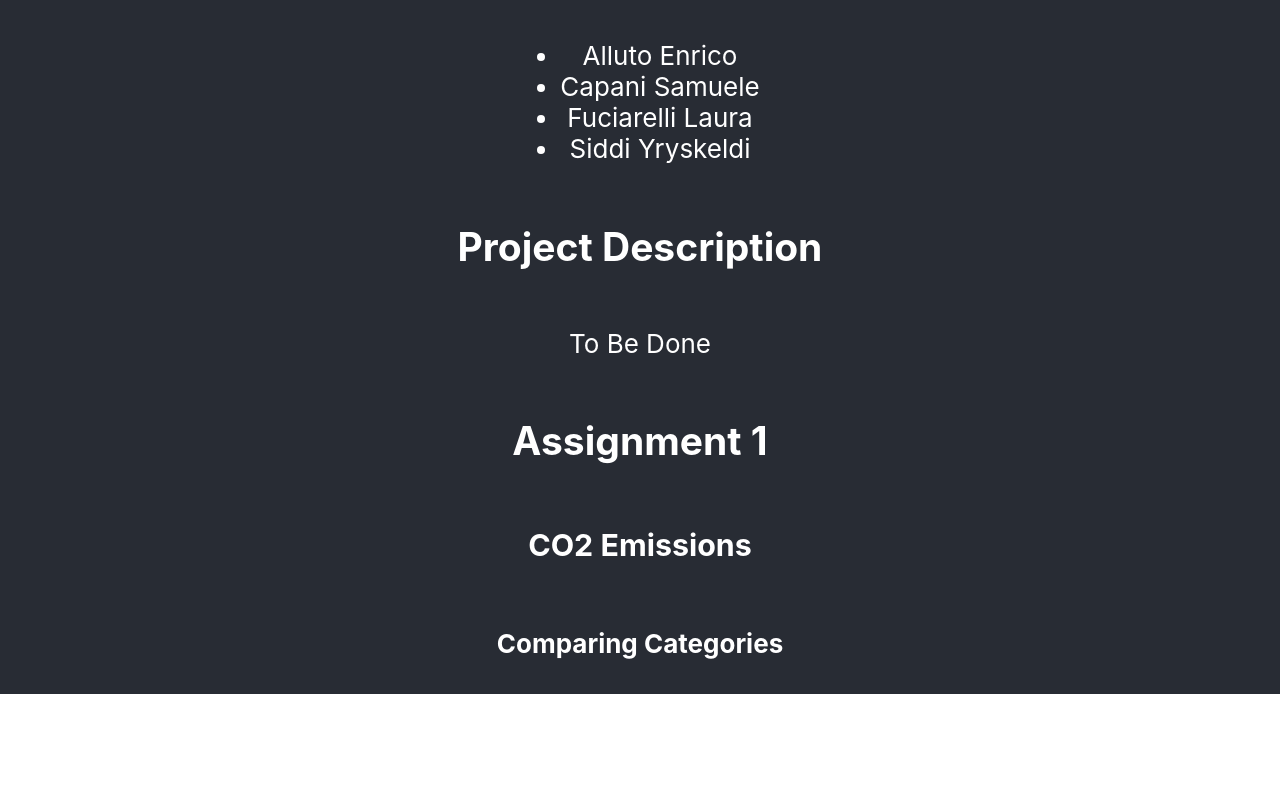
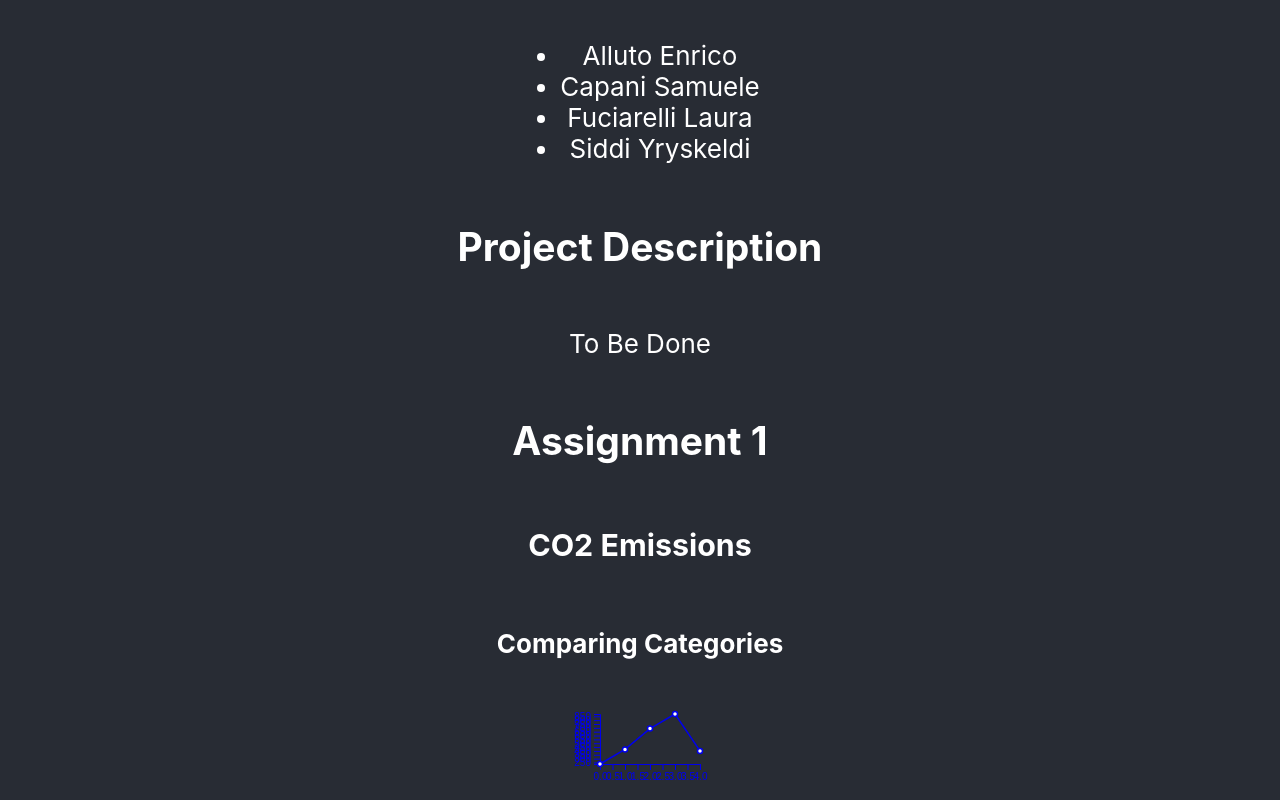
Before and after one commit to Sasmukni/GoodSoupDataVis, a React (Create React App) app: page / in a window 1280 px wide. Shown: the part 347-1147 px from the top of the page. Before the commit the page ends 1041 px from the top, so only its background shows below. Built offline with nearby package versions, Linux system fonts and the light colour scheme.

Commit message:
Barplot?

```diff
--- a/package.json
+++ b/package.json
@@ -6,6 +6,7 @@
     "@testing-library/jest-dom": "^5.17.0",
     "@testing-library/react": "^13.4.0",
     "@testing-library/user-event": "^13.5.0",
+    "d3": "^7.9.0",
     "react": "^18.3.1",
     "react-dom": "^18.3.1",
     "react-router-dom": "^6.27.0",
--- a/src/App.js
+++ b/src/App.js
@@ -1,6 +1,7 @@
 import './App.css';
 import { Routes, Route} from "react-router-dom";
 import Home from "./routes/home";
+import CO2Emissions from "./routes/C02Emissions";
 import Navbar from './navbar';
 
 function App() {
@@ -9,6 +10,7 @@ function App() {
     <Navbar />
       <Routes>
         <Route path="/" element={<Home />} />
+        <Route path="/emissions" element={<CO2Emissions />} />
       </Routes>
     </>
   );
--- /dev/null
+++ b/src/BarPlot.js
@@ -0,0 +1,30 @@
+import * as d3 from "d3";
+import {useRef, useEffect} from "react";
+
+export default function BarPlot({
+  data = [{country:"Saudi Arabia", emissions:230},{country:"Saudi Arabia", emissions:230},{country:"Saudi Arabia", emissions:230},{country:"Saudi Arabia", emissions:230},{country:"Saudi Arabia", emissions:230}],
+  width = 640,
+  height = 400,
+  marginTop = 20,
+  marginRight = 20,
+  marginBottom = 30,
+  marginLeft = 40
+}) {
+  const gx = useRef();
+  const gy = useRef();
+  const x = d3.scaleBand(data.map(d=>d.country),[ marginTop,height - marginBottom]);
+  const y = d3.scaleLinear(d3.extent(data.map(d=>d.emissions)), [width - marginLeft, marginRight]);
+  const line = d3.line((d, i) => x(i), y);
+  useEffect(() => void d3.select(gx.current).call(d3.axisTop(x)), [gx, x]);
+  useEffect(() => void d3.select(gy.current).call(d3.axisLeft(y)), [gy, y]);
+  return (
+    <svg width={width} height={height}>
+      <g ref={gx} transform={`translate(0,${height - marginBottom})`} />
+      <g ref={gy} transform={`translate(${marginLeft},0)`} />
+      <path fill="none" stroke="currentColor" strokeWidth="1.5" d={line(data)} />
+      <g fill="white" stroke="currentColor" strokeWidth="1.5">
+        {data.map((d, i) => (<circle key={i} cx={x(i)} cy={y(d)} r="2.5" />))}
+      </g>
+    </svg>
+  );
+}
--- /dev/null
+++ b/src/LinePlot.js
@@ -0,0 +1,30 @@
+import * as d3 from "d3";
+import {useRef, useEffect} from "react";
+
+export default function LinePlot({
+  data = [230,420,690,880,400],
+  width = 640,
+  height = 400,
+  marginTop = 20,
+  marginRight = 20,
+  marginBottom = 30,
+  marginLeft = 40
+}) {
+  const gx = useRef();
+  const gy = useRef();
+  const x = d3.scaleLinear([0, data.length - 1], [marginLeft, width - marginRight]);
+  const y = d3.scaleLinear(d3.extent(data), [height - marginBottom, marginTop]);
+  const line = d3.line((d, i) => x(i), y);
+  useEffect(() => void d3.select(gx.current).call(d3.axisBottom(x)), [gx, x]);
+  useEffect(() => void d3.select(gy.current).call(d3.axisLeft(y)), [gy, y]);
+  return (
+    <svg width={width} height={height}>
+      <g ref={gx} transform={`translate(0,${height - marginBottom})`} />
+      <g ref={gy} transform={`translate(${marginLeft},0)`} />
+      <path fill="none" stroke="currentColor" strokeWidth="1.5" d={line(data)} />
+      <g fill="white" stroke="currentColor" strokeWidth="1.5">
+        {data.map((d, i) => (<circle key={i} cx={x(i)} cy={y(d)} r="2.5" />))}
+      </g>
+    </svg>
+  );
+}
--- a/src/navbar.js
+++ b/src/navbar.js
@@ -1,10 +1,10 @@
+import './App.css';
 import { Link } from "react-router-dom"
 const Navbar =()=>{
       return (
             <div>
                   <Link to="/">Home</Link>
-                  <Link to="/about">About</Link>
-                  <Link to="/careers">Careers</Link>
+                  <Link to="/emissions">Emissions</Link>
             </div>
       )
 }
--- /dev/null
+++ b/src/routes/C02Emissions.js
@@ -0,0 +1,17 @@
+import '../App.css';
+import '../BarPlot';
+function CO2Emissions() {
+    return (
+    <div className="App">
+      <header className="App-header">
+        <h1>Countries' CO2 Emissions</h1>
+        <h2>A Comparison of 2022 emissions</h2>
+      </header>
+
+      <h2>Description</h2>
+        <BarPlot/>
+    </div>
+    );
+  }
+
+  export default CO2Emissions;
--- a/src/routes/home.js
+++ b/src/routes/home.js
@@ -1,4 +1,7 @@
 import '../App.css';
+import '../LinePlot';
+import LinePlot from '../LinePlot';
+import { Link } from "react-router-dom"
 function Home() {
     return (
     <div className="App">
@@ -19,6 +22,10 @@ function Home() {
         <h2>Assignment 1</h2>
         <h3>CO2 Emissions</h3>
         <h4>Comparing Categories</h4>
+
+        <Link to="/emissions">
+          <LinePlot width={160} height={100}/>
+        </Link>
       </header>
     </div>
     );
```
Also changed, not shown: 1 other file (tests, documents, lock files or other folders).
